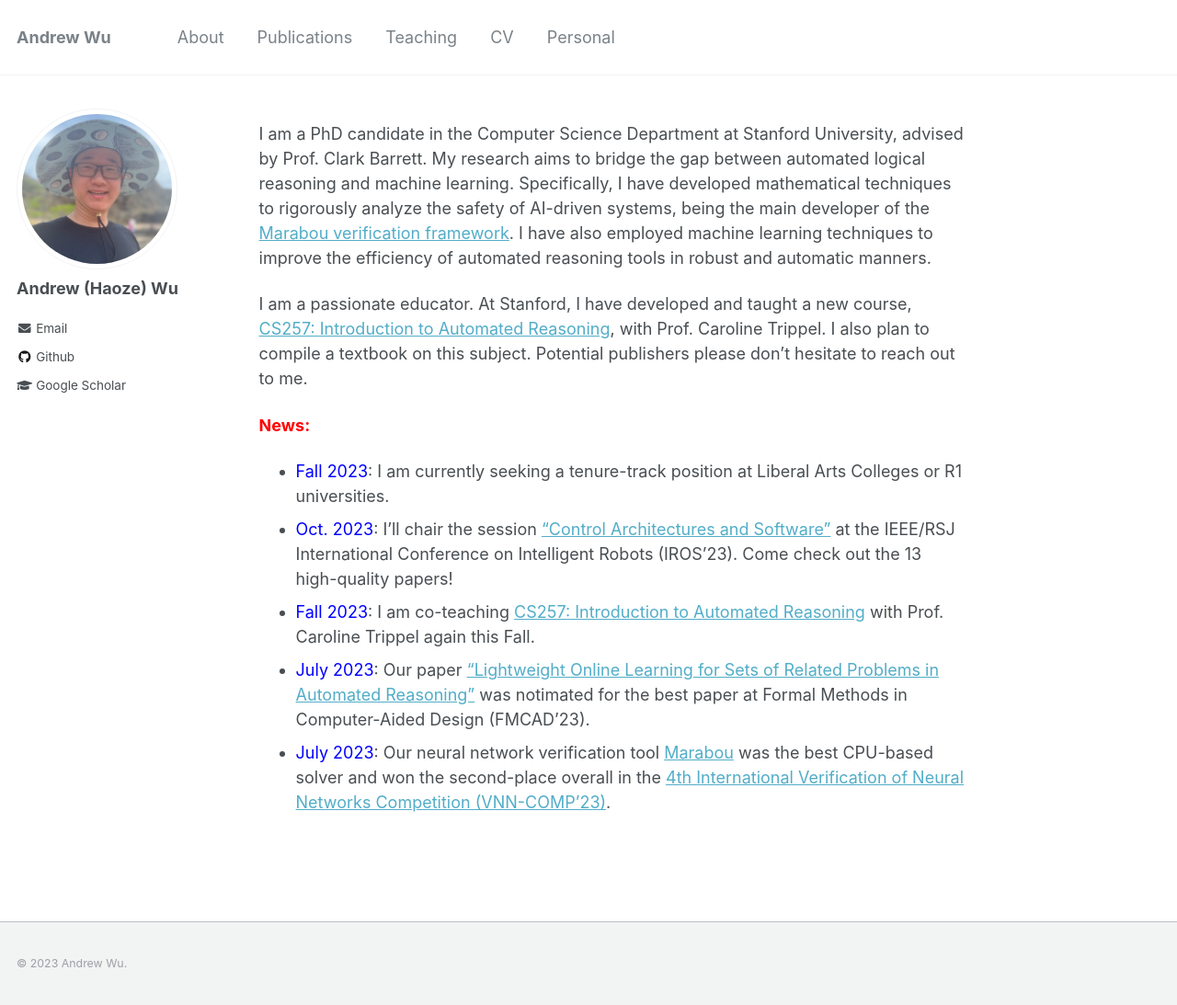
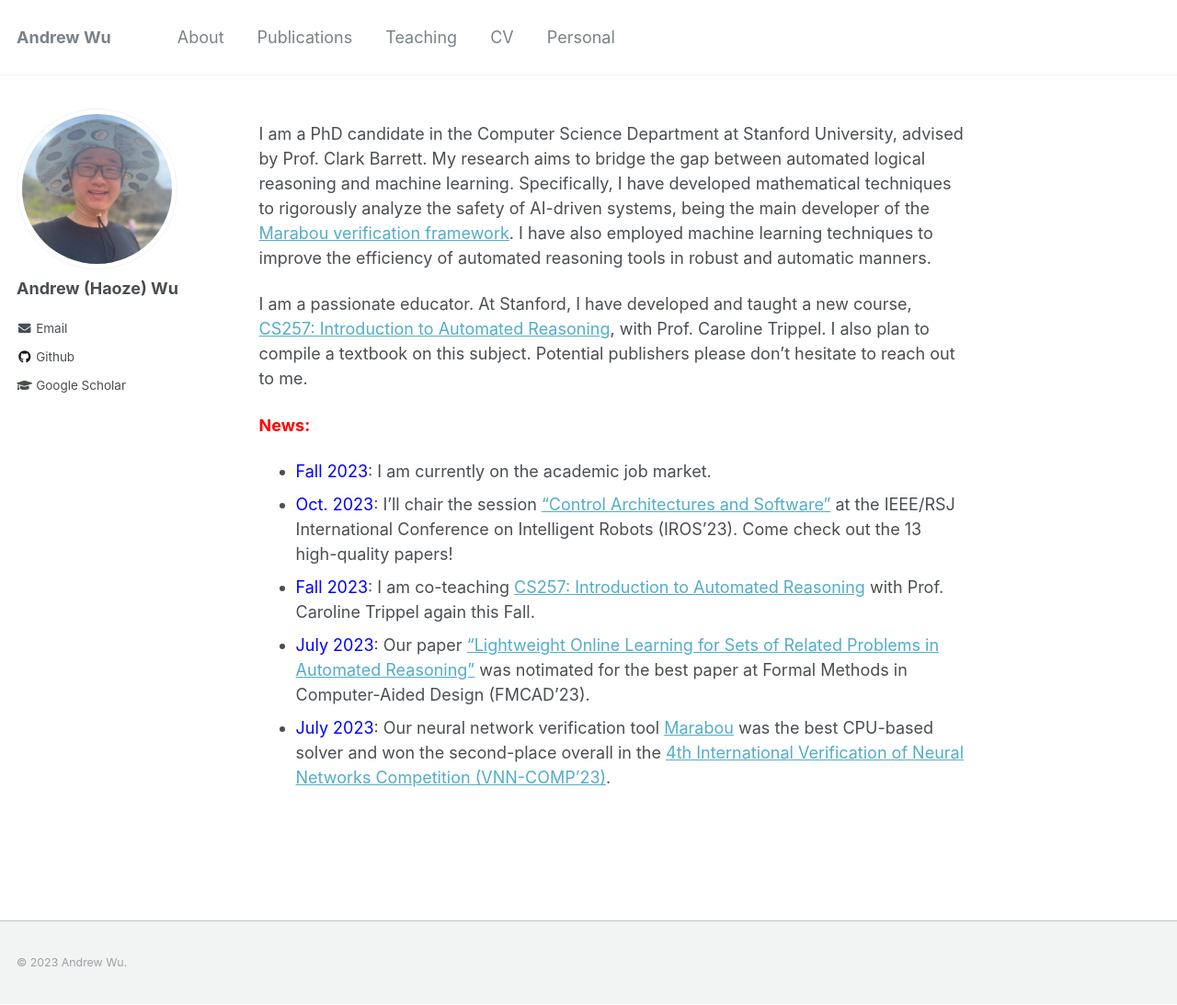
Before and after one commit to wu-haoze/wu-haoze.github.io, a Jekyll site: the page built from _pages/about.md, in a window 1280 px wide and 1093 px high. Shown: the whole window at 92% size. Built offline with Jekyll 4.4.1, drawn with Linux system fonts in a browser that asks for light colours.

Commit message:
Update about.md

```diff
--- a/_pages/about.md
+++ b/_pages/about.md
@@ -13,7 +13,7 @@ I am a PhD candidate in the Computer Science Department at Stanford University,
 I am a passionate educator. At Stanford, I have developed and taught a new course, [CS257: Introduction to Automated Reasoning](http://web.stanford.edu/class/cs257/){:target="_blank"}, with Prof. Caroline Trippel. I also plan to compile a textbook on this subject. Potential publishers please don't hesitate to reach out to me.
 
 <span style="color:red">**News:**</span>
-- <span style="color:blue">Fall 2023</span>: I am currently seeking a tenure-track position at Liberal Arts Colleges or R1 universities.
+- <span style="color:blue">Fall 2023</span>: I am currently on the academic job market.
 - <span style="color:blue">Oct. 2023</span>: I'll chair the session ["Control Architectures and Software"](https://ras.papercept.net/conferences/conferences/IROS23/program/IROS23_ContentListWeb_3.html#tubt4){:target="_blank"} at the IEEE/RSJ International Conference on Intelligent Robots (IROS'23). Come check out the 13 high-quality papers!
 - <span style="color:blue">Fall 2023</span>: I am co-teaching [CS257: Introduction to Automated Reasoning](http://web.stanford.edu/class/cs257/){:target="_blank"} with Prof. Caroline Trippel again this Fall.
 - <span style="color:blue">July 2023</span>: Our paper ["Lightweight Online Learning for Sets of Related Problems in Automated Reasoning"](https://arxiv.org/abs/2305.11087){:target="_blank"} was notimated for the best paper at Formal Methods in Computer-Aided Design (FMCAD'23).
```
